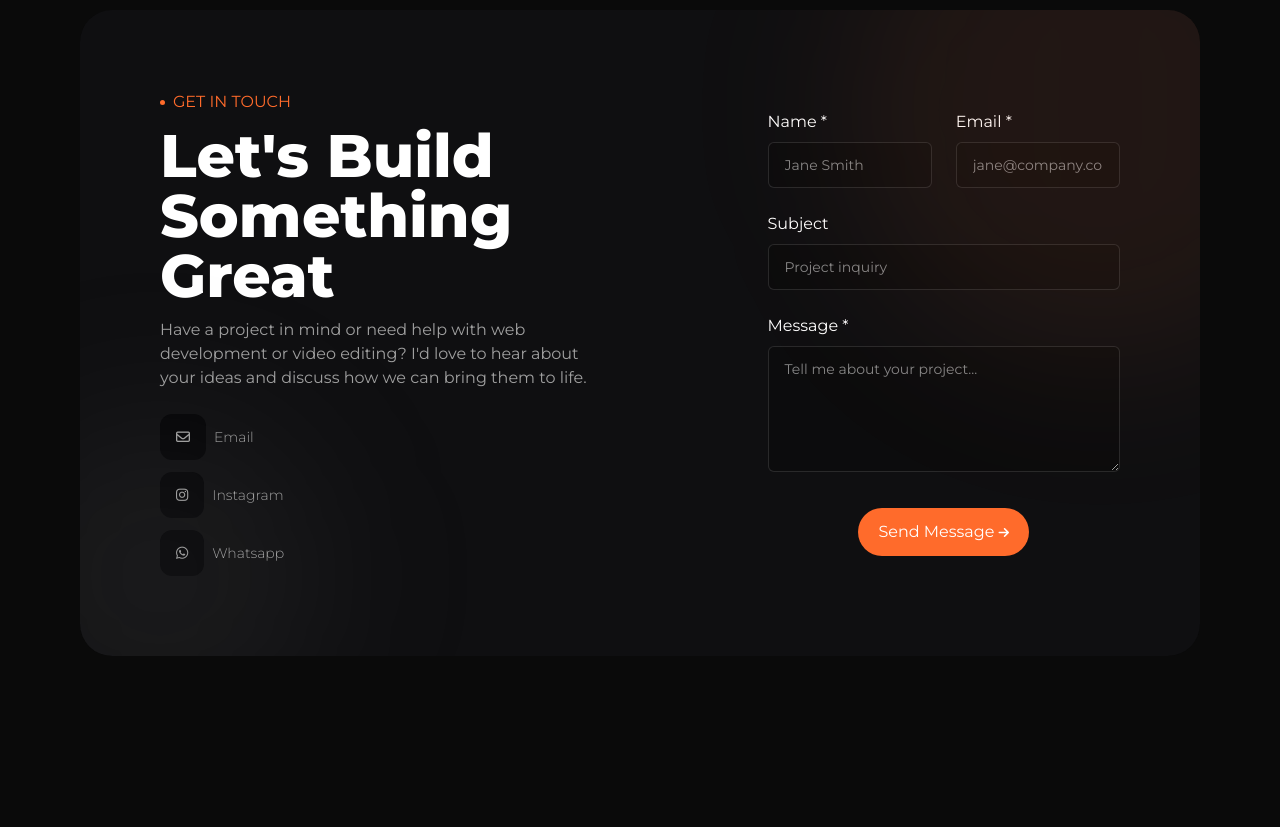
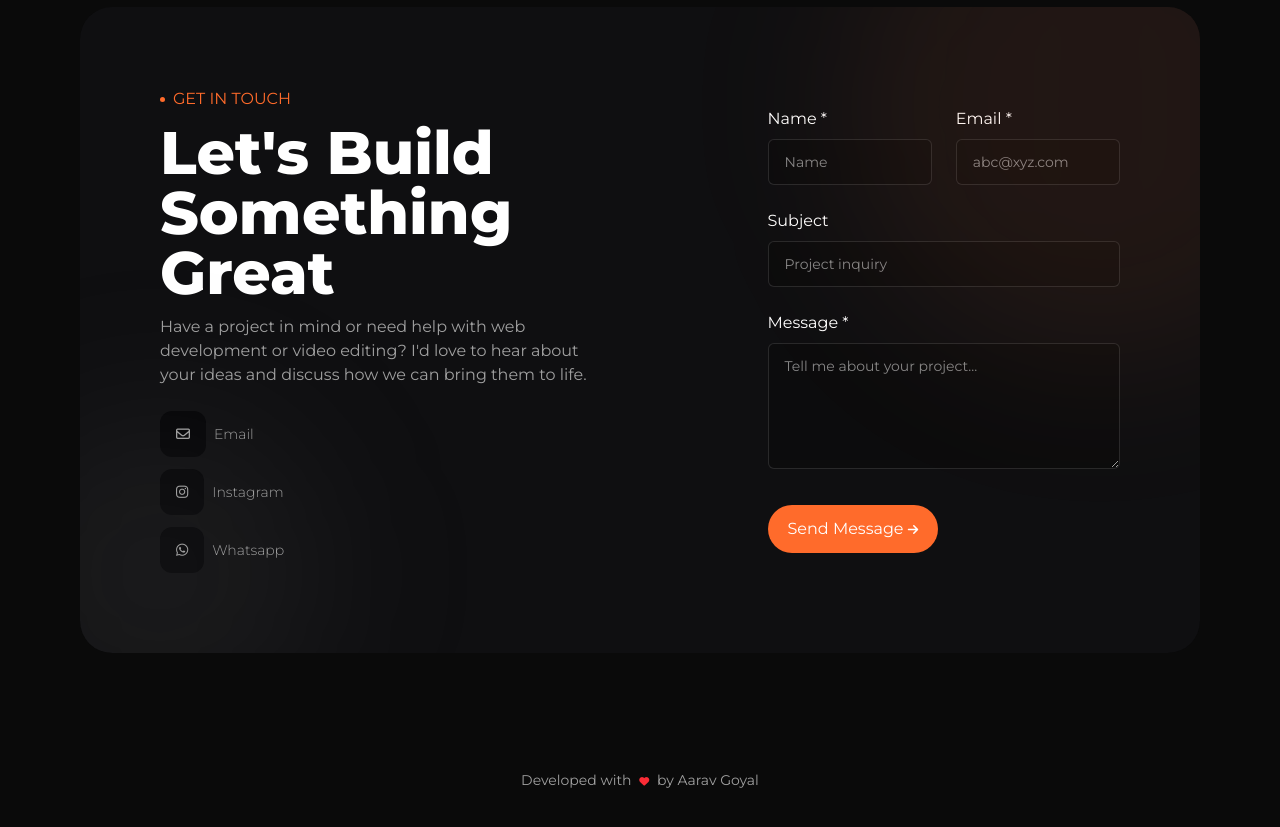
Before and after one commit to theaaravgoyal/aarav-goyal-portfolio, a React (Vite) app: page / in a window 1280 px wide. Shown: the part 3600-4427 px from the top of the page. Before the commit the page ends 4336 px from the top, so only its background shows below. Built offline with nearby package versions, Linux system fonts and the light colour scheme.

Commit message:
footer added

```diff
--- a/src/App.jsx
+++ b/src/App.jsx
@@ -5,6 +5,7 @@ import ServiceSection from "./components/ServiceSection/ServiceSection";
 import AboutSection from "./components/AboutSection/AboutSection";
 import ReviewSection from "./components/ReviewSection/ReviewSection";
 import ContactSection from "./components/ContactSection/ContactSection";
+import FooterSection from "./components/FooterSection/FooterSection";
 function App() {
   const [activeSection, setActiveSection] = useState("Services");
 
@@ -36,7 +37,7 @@ function App() {
   }, []);
 
   return (
-    <div className="w-full min-h-screen bg-(--primary) overflow-x-hidden">
+    <>
       <NavBar activeSection={activeSection} />
 
       <HeroSection />
@@ -48,7 +49,9 @@ function App() {
       <ReviewSection />
 
       <ContactSection />
-    </div>
+
+      <FooterSection />
+    </>
   );
 }
 
--- a/src/components/AboutSection/AboutSection.jsx
+++ b/src/components/AboutSection/AboutSection.jsx
@@ -27,7 +27,7 @@ function AboutSection() {
   return (
     <section
       id="About"
-      className="bg-(--primary) flex flex-col min-h-screen gap-10 lg:flex-row items-center justify-evenly lg:gap-40 px-10 sm:px-20 py-20 scroll-mt-8"
+      className="bg-(--primary) flex flex-col min-h-screen gap-10 lg:flex-row items-center justify-evenly lg:gap-40 px-5 sm:px-20 py-20 scroll-mt-8"
     >
       {/* About Image */}
       <div className="w-full max-w-200 h-[400px] rounded-4xl overflow-hidden">
@@ -62,7 +62,7 @@ function AboutSection() {
             </p>
 
             {/* Tools List */}
-            <ul className="text-white flex gap-3 flex-wrap justify-start items-center lg:justify-start">
+            <ul className="text-white flex gap-1 sm:gap-3 flex-wrap justify-start items-center lg:justify-start">
               {tools.map((tool, index) => (
                 <li
                   key={index}
--- a/src/components/ContactSection/ContactForm.jsx
+++ b/src/components/ContactSection/ContactForm.jsx
@@ -57,7 +57,7 @@ Sent from Portfolio Website
             className={inputClass}
             type="text"
             id="name"
-            placeholder="Jane Smith"
+            placeholder="Name"
             value={formData.name}
             onChange={handleChange}
             required
@@ -71,7 +71,7 @@ Sent from Portfolio Website
             className={inputClass}
             type="email"
             id="email"
-            placeholder="jane@company.com"
+            placeholder="abc@xyz.com"
             value={formData.email}
             onChange={handleChange}
             required
@@ -112,7 +112,7 @@ Sent from Portfolio Website
 
       {/* Submit Button */}
       <button
-        className="cursor-pointer bg-(--accent) w-fit px-5 py-3 mt-5 sm:mt-3 lg:mt-7 xl:mt-3 rounded-full self-center hover:bg-(--accent)/50 transition-all duration-300 ease-in-out text-sm sm:text-base"
+        className="cursor-pointer bg-(--accent) w-fit px-5 py-3 mt-5 sm:mt-3 lg:mt-7 xl:mt-3 rounded-full hover:bg-(--accent)/50 transition-all duration-300 ease-in-out text-sm sm:text-base"
         type="submit"
       >
         Send Message <i className="fa-solid fa-arrow-right text-xs"></i>
--- a/src/components/ContactSection/ContactSection.jsx
+++ b/src/components/ContactSection/ContactSection.jsx
@@ -32,13 +32,13 @@ function ContactSection() {
   return (
     <section
       id="Contact"
-      className="bg-(--primary) px-10 sm:px-20 py-20 min-h-screen flex justify-center items-center lg:px-20"
+      className="bg-(--primary) sm:px-20 ptn-20 min-h-screen flex justify-center items-center lg:px-20"
     >
       <div className="section lg:rounded-4xl w-full">
         <div className="bg-orb orb-1"></div>
         <div className="bg-orb orb-2"></div>
 
-        <div className="flex flex-col xl:flex-row justify-evenly items-center mx-auto gap-15 xl:gap-40 px-10 py-20 lg:p-20 lg:rounded-4xl shadow-2xl">
+        <div className="flex flex-col xl:flex-row justify-evenly items-center mx-auto gap-15 xl:gap-40 px-5 py-20 lg:p-20 lg:rounded-4xl shadow-2xl">
           {/* Left Column */}
           <div className="flex flex-col min-w-[40%] items-start justify-center gap-10 xl:gap-6">
 
--- /dev/null
+++ b/src/components/FooterSection/FooterSection.jsx
@@ -0,0 +1,9 @@
+function FooterSection(){
+  return(
+    <footer className="bg-(--primary) text-sm px-10 sm:px-20 py-10 flex justify-center items-center">
+      <p className="text-(--secondary)">Developed with <i className="text-[10px] fa-solid fa-heart text-red-500 px-1"></i> by Aarav Goyal</p>
+    </footer>
+  )
+}
+
+export default FooterSection;
--- a/src/components/HeroSection/HeroSection.jsx
+++ b/src/components/HeroSection/HeroSection.jsx
@@ -7,7 +7,7 @@ function HeroSection() {
   const heroDescLg =
     "Frontend Developer & Video Editor. Currently pursuing B.Tech in CSE (AI), I combine design, development, and storytelling to help businesses and creators establish a strong digital presence.";
   const heroDescSm =
-    "Frontend Developer, Video Editor, and B.Tech CSE (AI) student passionate about building impactful digital experiences. I blend design, development, and visual storytelling to create modern websites and engaging content that help businesses and creators stand out online. My experience spans frontend technologies, graphic design, video production, and user-focused design, allowing me to deliver solutions that are both visually appealing and functional. Driven by curiosity and continuous learning, I am constantly refining my skills and exploring new technologies to create meaningful digital products.";
+    "Frontend Developer, Video Editor, and B.Tech CSE (AI) student passionate about building impactful digital experiences. I blend design, development, and visual storytelling to create modern websites and engaging content that help businesses and creators stand out online. My experience spans frontend technologies, graphic design, video production, and user-focused design, allowing me to deliver solutions that are both visually appealing and functional.";
   const button1Text = "View my work";
   const button2Text = "Get in touch";
   const lgText = "Open to projects";
@@ -26,7 +26,7 @@ function HeroSection() {
 
       <section
         id="Home"
-        className="bg-(--primary) min-h-screen flex flex-col justify-center items-center gap-15 px-10 sm:px-20 pt-30 pb-20 lg:flex-row lg:gap-40 lg:justify-evenly"
+        className="bg-(--primary) min-h-screen flex flex-col justify-center items-center gap-15 px-5 sm:px-20 pt-30 pb-20 lg:flex-row lg:gap-40 lg:justify-evenly"
       >
         {/* Left Column */}
         <div>
--- a/src/components/NavBar/NavBar.jsx
+++ b/src/components/NavBar/NavBar.jsx
@@ -10,7 +10,7 @@ function NavBar({ activeSection }) {
   const [isMenuOpen, setIsMenuOpen] = useState(false);
 
   return (
-    <nav className="fixed top-0 left-0 w-full z-50 bg-(--primary) text-(--secondary) px-10 sm:px-20 py-5 sm:py-7.75 lg:px-20 lg:py-8">
+    <nav className="fixed top-0 left-0 w-full z-50 bg-(--primary) text-(--secondary) px-5 sm:px-20 py-5 sm:py-7.75 lg:px-20 lg:py-8">
       <div className="flex justify-between items-center">
         {/* Website Logo */}
         <div className="w-14 sm:w-18.75">
--- a/src/components/ReviewSection/ReviewSection.jsx
+++ b/src/components/ReviewSection/ReviewSection.jsx
@@ -39,7 +39,7 @@ function ReviewSection() {
   return (
     <section
       id="Reviews"
-      className="bg-(--secbg) min-h-screen flex flex-col items-start justify-center gap-10 lg:gap-6 px-10 sm:px-20 py-20 scroll-mt-10"
+      className="bg-(--secbg) min-h-screen flex flex-col items-start justify-center gap-10 lg:gap-6 px-5 sm:px-20 py-20 scroll-mt-10"
     >
       {/* Section Header */}
       <div className="flex flex-col justify-center items-start gap-2 mb-5">
--- a/src/components/ServiceSection/ServiceSection.jsx
+++ b/src/components/ServiceSection/ServiceSection.jsx
@@ -32,7 +32,7 @@ function ServiceSection() {
   return (
     <section
       id="Services"
-      className="bg-(--secbg) px-10 sm:px-20 py-20 min-h-screen flex flex-col justify-center items-start gap-6 scroll-mt-10"
+      className="bg-(--secbg) px-5 sm:px-20 py-20 min-h-screen flex flex-col justify-center items-start gap-6 scroll-mt-10"
     >
       {/* Section Header */}
       <div className="flex flex-col justify-center items-start gap-2 mb-5">
--- a/src/css/index.css
+++ b/src/css/index.css
@@ -3,7 +3,7 @@
 html,
 body,
 #root {
-  min-height: 100%;
+  min-height: 100vh;
   background: var(--primary);
   overflow-x: hidden;
 }
```
